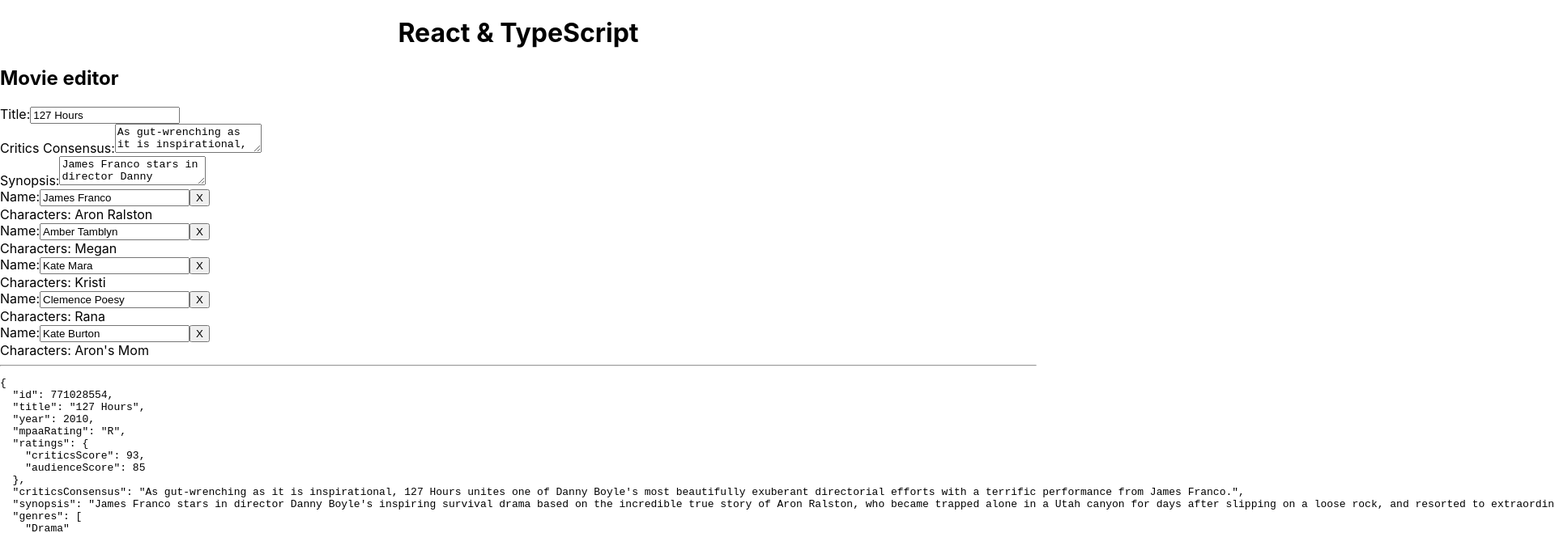
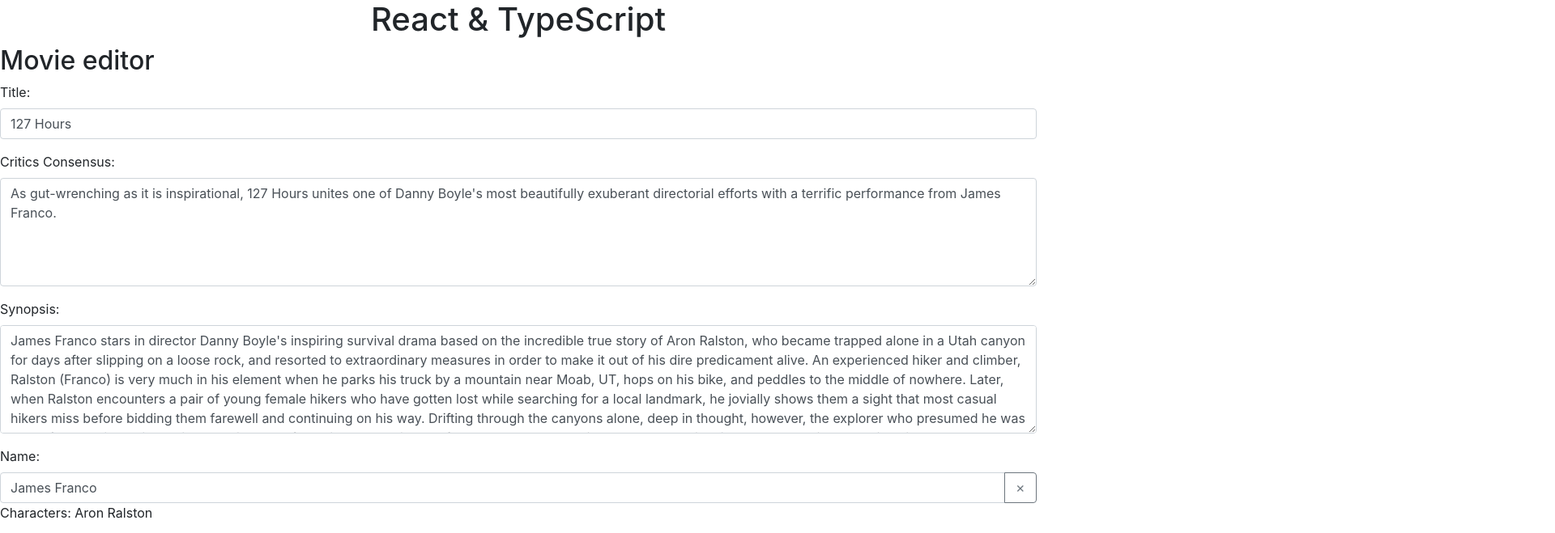
Before and after one commit to mauricedb/ts-react, a React (Create React App) app: page / in a window 1280 px wide. Shown: the top 659 px of the page at 81% size, 1920 px wide, since content can reach past the window. Built offline with nearby package versions, Linux system fonts and the light colour scheme.

Commit message:
Using Bootstrap

```diff
--- a/src/index.tsx
+++ b/src/index.tsx
@@ -1,5 +1,6 @@
 import React from 'react';
 import ReactDOM from 'react-dom';
+import 'bootstrap/dist/css/bootstrap.min.css';
 import './index.css';
 import App from './App';
 import * as serviceWorker from './serviceWorker';
--- a/src/movie-editor/CastMember.tsx
+++ b/src/movie-editor/CastMember.tsx
@@ -16,14 +16,24 @@ const CastMember = <P extends {}>({
   const characters: string[] = getIn(formik.values, `${baseName}characters`);
 
   return (
-    <div>
-      <div>
-        <label htmlFor="cast-name">Name:</label>
-        <Field id="cast-name" name={`${baseName}name`} />
-        <button onClick={remove}>X</button>
+    <div className="form-group">
+      <label htmlFor="cast-name" className="form-label">
+        Name:
+      </label>
+      <div className="input-group">
+        <Field
+          id="cast-name"
+          name={`${baseName}name`}
+          className="form-control"
+        />
+        <div className="input-group-append">
+          <button onClick={remove} className="btn btn-outline-secondary">
+            ✗
+          </button>
+        </div>
       </div>
       <div>
-        <label>Characters: </label>
+        <label>Characters:&nbsp;</label>
         <span>{characters.join(', ')}</span>
       </div>
     </div>
--- a/src/movie-editor/MovieEditor.tsx
+++ b/src/movie-editor/MovieEditor.tsx
@@ -66,23 +66,37 @@ const MovieEditor = ({ values }: FormikProps<Movie>) => {
     <Form>
       <h2>Movie editor</h2>
 
-      <div>
-        <label htmlFor="title">Title:</label>
-        <Field id="title" name="title" />
+      <div className="form-group">
+        <label htmlFor="title" className="form-label">
+          Title:
+        </label>
+        <Field id="title" name="title" className="form-control" />
       </div>
 
-      <div>
-        <label htmlFor="criticsConsensus">Critics Consensus:</label>
+      <div className="form-group">
+        <label htmlFor="criticsConsensus" className="form-label">
+          Critics Consensus:
+        </label>
         <Field
           id="criticsConsensus"
           component="textarea"
+          rows={5}
           name="criticsConsensus"
+          className="form-control"
         />
       </div>
 
-      <div>
-        <label htmlFor="synopsis">Synopsis:</label>
-        <Field id="synopsis" component="textarea" name="synopsis" />
+      <div className="form-group">
+        <label htmlFor="synopsis" className="form-label">
+          Synopsis:
+        </label>
+        <Field
+          id="synopsis"
+          component="textarea"
+          rows={5}
+          name="synopsis"
+          className="form-control"
+        />
       </div>
 
       <div>
```
